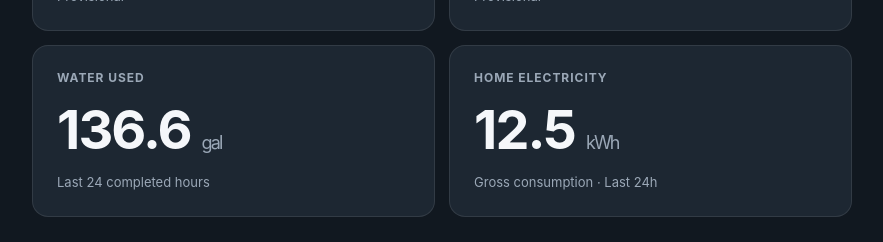
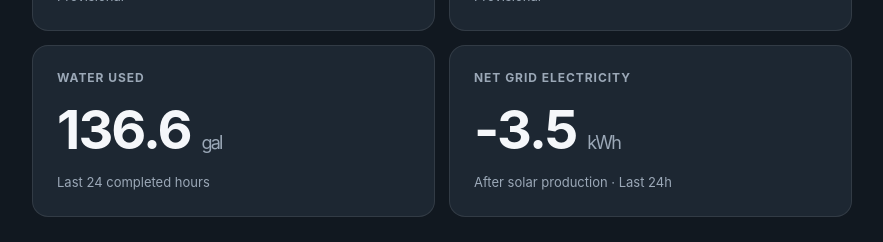
Before and after one commit to bradenwheeler/home-monitoring-public, a plain HTML site: page summary.html in a window 1280 px wide. Shown: the part 263-505 px from the top of the page, without its empty margins (198-1081 px from the left). Drawn offline with Linux system fonts and the light colour scheme.

Commit message:
Match summary net grid electricity to main dashboard

```diff
--- a/summary.html
+++ b/summary.html
@@ -77,10 +77,10 @@
     </section>
 
     <section class="card">
-      <div class="eyebrow">HOME ELECTRICITY</div>
+      <div class="eyebrow">NET GRID ELECTRICITY</div>
       <div class="total"><span id="electric-total">—</span>
         <span class="unit">kWh</span></div>
-      <div class="detail">Gross consumption · Last 24h</div>
+      <div class="detail">After solar production · Last 24h</div>
     </section>
   </div>
 
@@ -124,11 +124,13 @@ async function electricity() {
     const data = await json("current.json");
     const period = data.last_24h || {};
     const value = period.home_consumption_kwh;
+    const netGrid = period.net_grid_kwh;
     const start = Date.parse(period.start);
     const end = Date.parse(period.end);
 
     if (period.status !== "complete" ||
         !Number.isFinite(value) || value < 0 ||
+        !Number.isFinite(netGrid) ||
         !Number.isFinite(start) || !Number.isFinite(end) ||
         Math.abs(end-start-86400000) > 60000 ||
         end > Date.now()+60000 ||
@@ -136,7 +138,7 @@ async function electricity() {
       throw Error("Incomplete 24-hour data");
     }
 
-    $("electric-total").textContent = value.toFixed(1);
+    $("electric-total").textContent = netGrid.toFixed(1);
     setScore("electric-score",
       score(value, [[10,100],[25,50],[50,0]]));
     $("electric-status").textContent = "Provisional";
```
